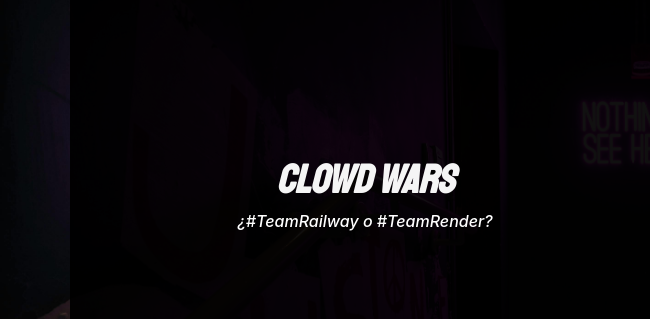
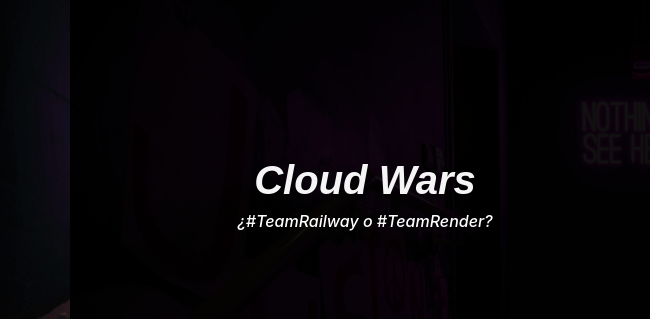
Before and after one commit to tanyamedina/SitioRendervsRailway, a plain HTML site: page index.html in a window 1280 px wide. Shown: the part 127-446 px from the top of the page, 0-650 px from the left. Drawn offline with nearby package versions, Linux system fonts and the light colour scheme; grey boxes are pictures that could not be loaded; a web font is replaced by a local one.

Commit message:
Font feast of flesh test

```diff
--- a/index.html
+++ b/index.html
@@ -32,6 +32,25 @@
         .hook-hanger {
             font-family: 'Hook Hanger', sans-serif;
         }
+
+        @font-face {
+            font-family: 'Feast of Flesh BB';
+            src: url('feast-of-flesh-bb/fofbb_reg.ttf') format('truetype');
+            font-weight: normal;
+            font-style: normal;
+        }
+
+        @font-face {
+            font-family: 'Feast of Flesh BB';
+            src: url('feast-of-flesh-bb/fobb_ital.ttf') format('truetype');
+            font-weight: normal;
+            font-style: italic;
+        }
+
+        h1 {
+            font-family: 'Feast of Flesh BB', sans-serif;
+        }
+
     </style>
 </head>
 
@@ -57,8 +76,8 @@
 
             <!-- Columna para el texto -->
             <div class="col-md-6 text-center">
-                <h1 class="font-italic" style="font-weight: bold; color: whitesmoke; font-family: 'Staatliches', sans-serif;">
-                    Clowd Wars
+                <h1 class="font-italic" style="font-weight: bold; color: whitesmoke; font-family: 'Feast of Flesh BB', sans-serif;">
+                    Cloud Wars
                 </h1>
                 <h6 class="font-italic" style="color: white;">
                     ¿#TeamRailway o #TeamRender?
```
Also changed, not shown: feast-of-flesh-bb/fofbb_ital.otf (added), feast-of-flesh-bb/fofbb_ital.ttf (added), feast-of-flesh-bb/fofbb_reg.otf (added), feast-of-flesh-bb/fofbb_reg.ttf (added), feast-of-flesh-bb/fontinfo.txt (added).
